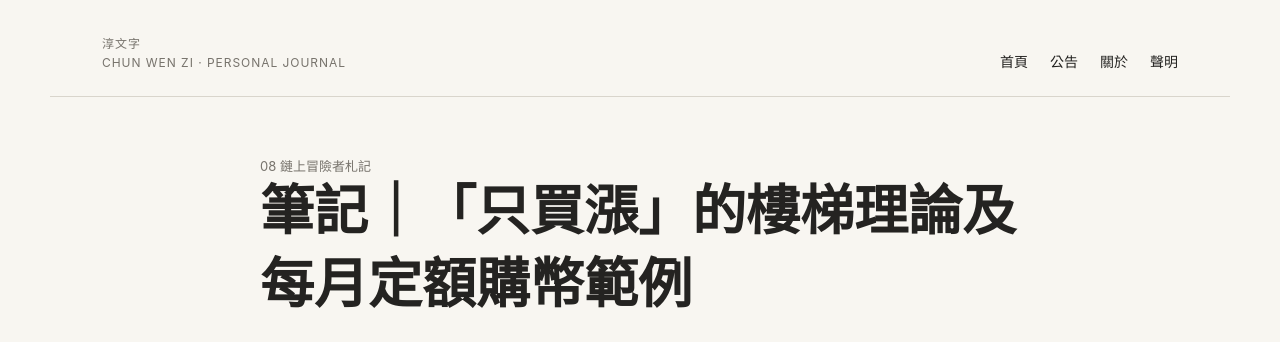
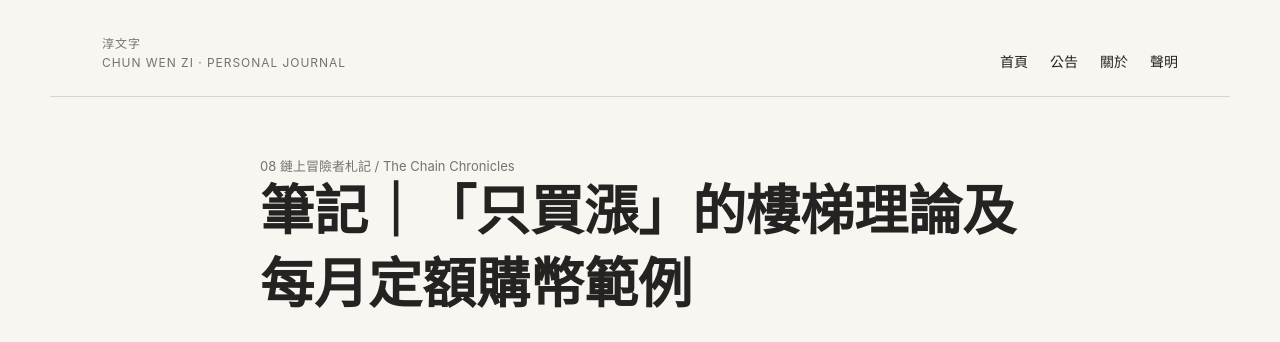
Before and after one commit to maochunweitw/maochunweitw.github.io, a Jekyll site: the page built from _posts/2026-07-15-bitcoin1.md, in a window 1280 px wide and 900 px high. Shown: the top 342 px of the window. Built offline with Jekyll 4.4.1, drawn with Linux system fonts in a browser that asks for light colours.

Commit message:
Update 2026-07-15-bitcoin1.md

```diff
--- a/_posts/2026-07-15-bitcoin1.md
+++ b/_posts/2026-07-15-bitcoin1.md
@@ -2,7 +2,7 @@
 layout: post
 title: "筆記｜「只買漲」的樓梯理論及每月定額購幣範例"
 date: 2026-07-15 20:40:00 +0800
-category: "08 鏈上冒險者札記"
+category: 08 鏈上冒險者札記 / The Chain Chronicles
 ---
 
 最近重新開始投資虛擬幣，這回拋開了過去一些錯誤的觀念，從零開始、從頭學習，從最簡單也最容易理解的交易模式了解起，一步步打下正確的觀念基礎，避免多走一些不必要的冤枉路。這次推出「08 鏈上冒險者札記」這個新的文章分類，就是用來專門記錄虛擬幣投資的教學和交易心得。
```
